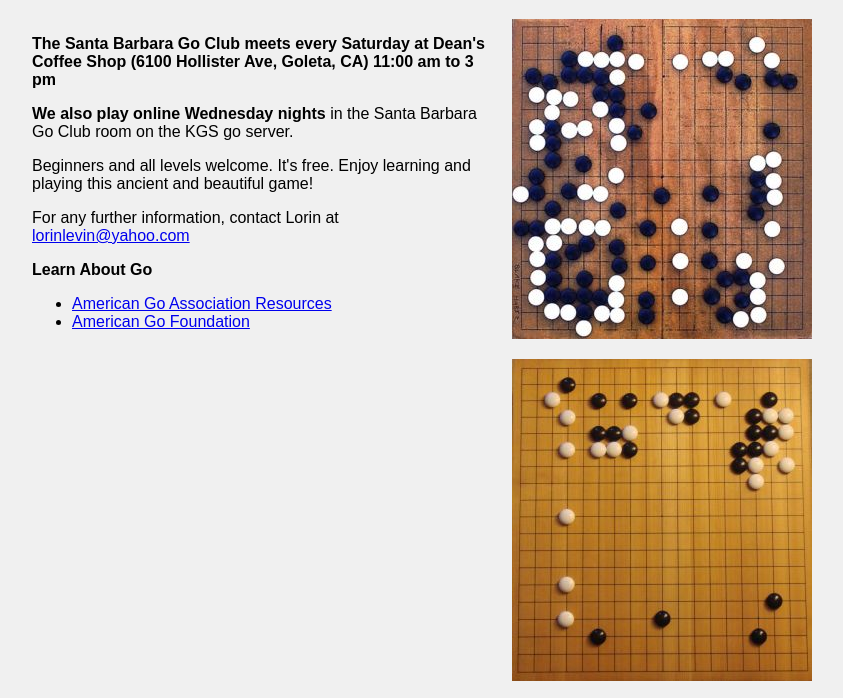
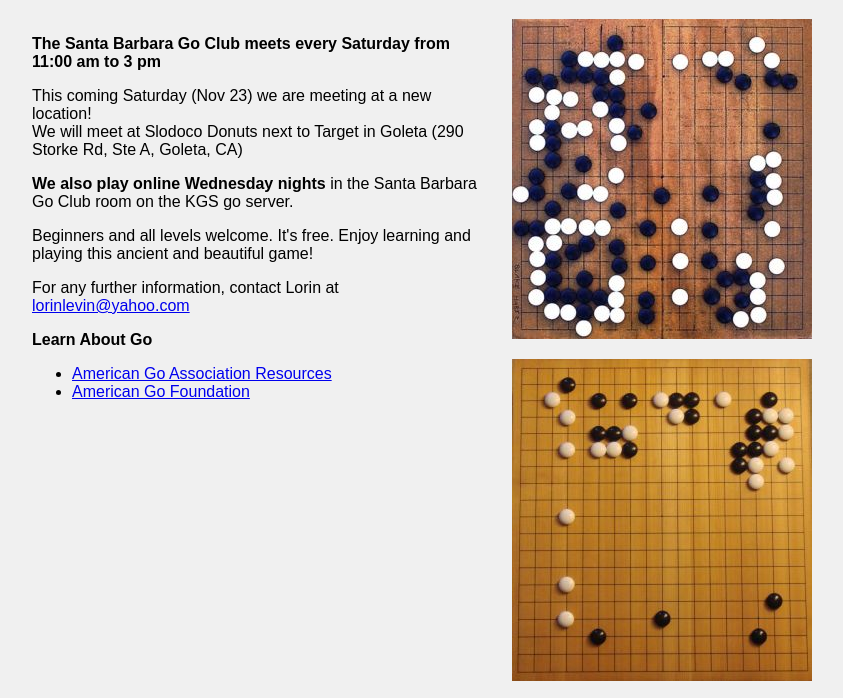
Before and after one commit to JoelThames/sb-goclub-site, a plain HTML site: page index.html in a window 1280 px wide. Shown: the part 81-779 px from the top of the page, without its empty margins (128-971 px from the left). Drawn offline with Linux system fonts and the light colour scheme.

Commit message:
Update location to Slodoc Donuts for next week

```diff
--- a/index.html
+++ b/index.html
@@ -60,7 +60,9 @@
         </div>
         <div class="info">
             <div class="left">
-                <p><strong>The Santa Barbara Go Club meets every Saturday at Dean's Coffee Shop (6100 Hollister Ave, Goleta, CA) 11:00 am to 3 pm</strong></p>
+                <p><strong>The Santa Barbara Go Club meets every Saturday from 11:00 am to 3 pm</strong></p>
+                <p>This coming Saturday (Nov 23) we are meeting at a new location! </br>
+                  We will meet at Slodoco Donuts next to Target in Goleta (290 Storke Rd, Ste A, Goleta, CA)</p>
                 <p><strong>We also play online Wednesday nights</strong> in the Santa Barbara Go Club room on the KGS go server.</p>
                 <p>Beginners and all levels welcome. It's free. Enjoy learning and playing this ancient and beautiful game!</p>
                 <p>For any further information, contact Lorin at <a href="mailto:lorinlevin@yahoo.com">lorinlevin@yahoo.com</a></p>
```
